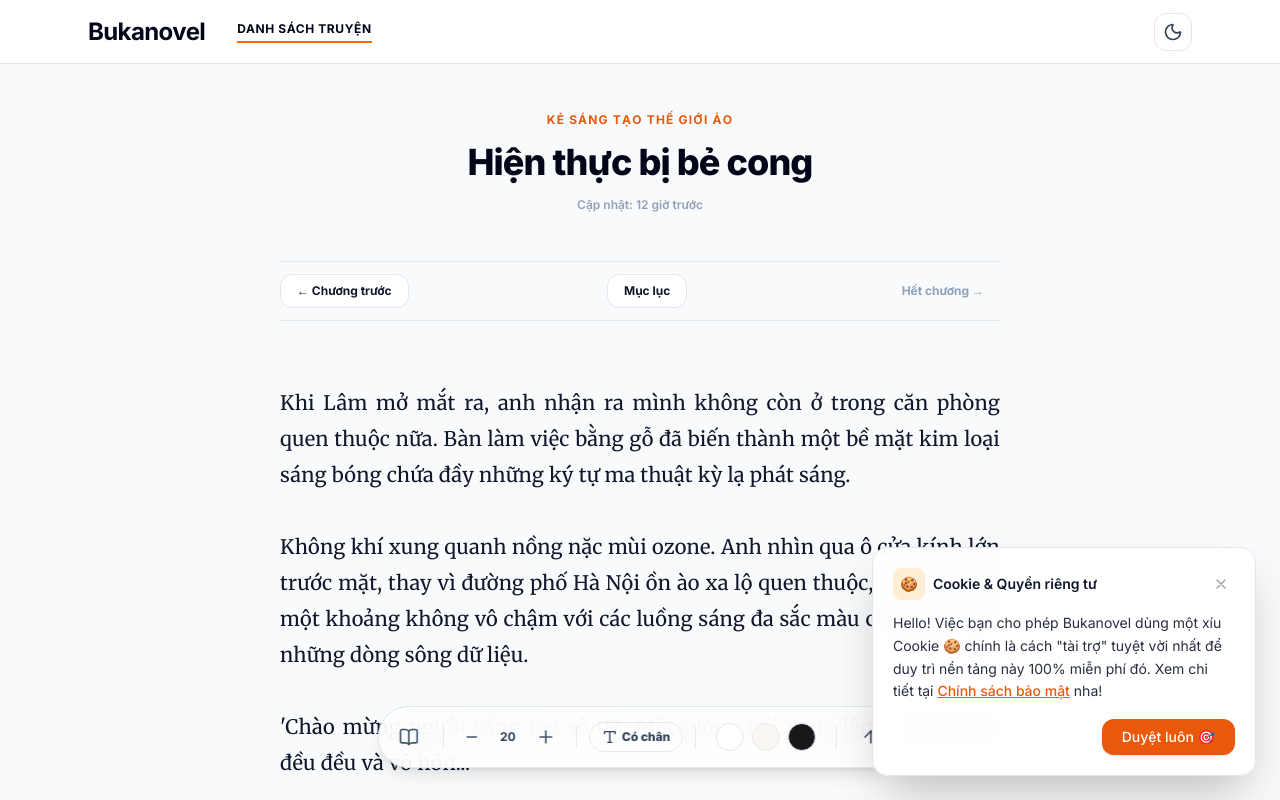
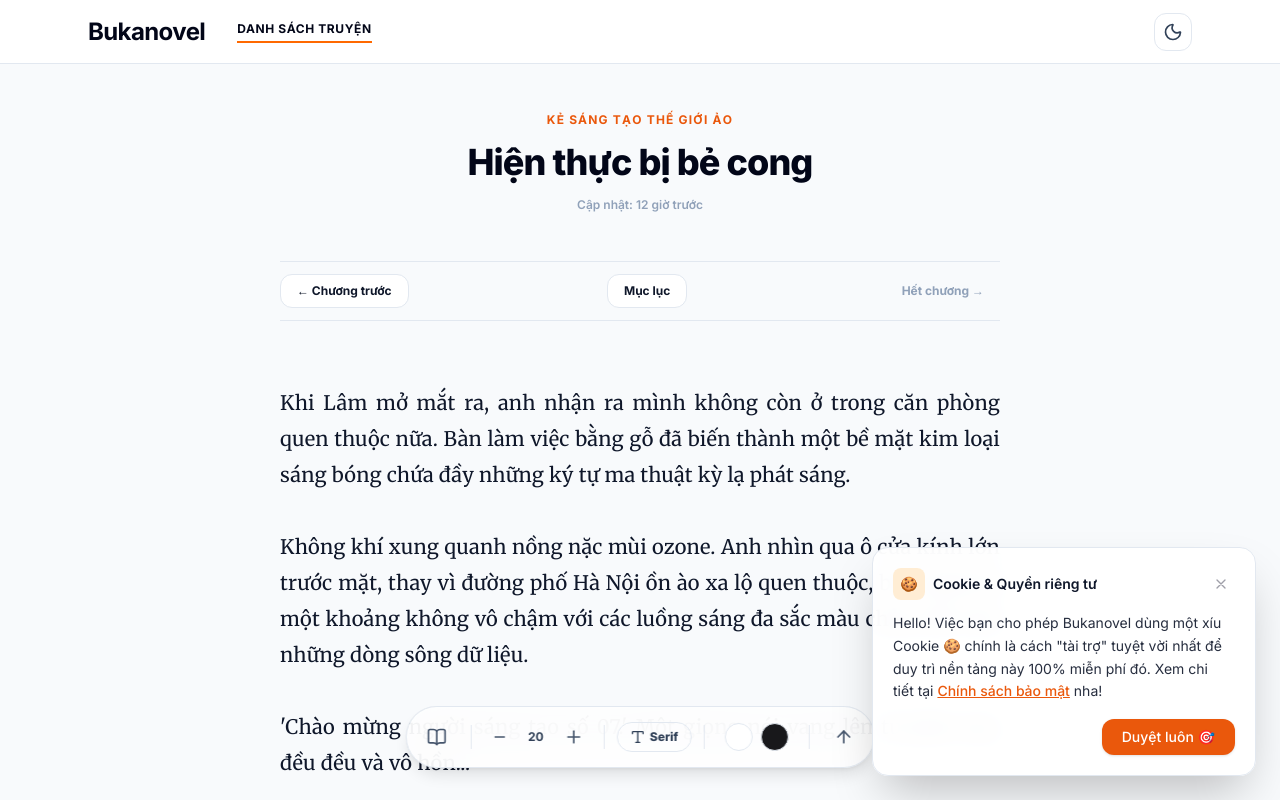
Before and after one commit to bukanovel/client, a Next.js app: page /truyen/ke-sang-tao-the-gioi-ao/chuong-2-hien-thuc-bi-be-cong in a window 1280 px wide. Shown: the top 800 px of the page. Built offline with nearby package versions, Linux system fonts and the light colour scheme.

Commit message:
fix: error detail and tools

```diff
--- a/app/truyen/[slug]/page.tsx
+++ b/app/truyen/[slug]/page.tsx
@@ -216,10 +216,3 @@ export default async function NovelDetailPage({ params }: Props) {
     </div>
   );
 }
-</main>
-
-      {/* Footer */}
-      <Footer />
-    </div>
-  );
-}
--- a/components/FloatingReaderToolbar.tsx
+++ b/components/FloatingReaderToolbar.tsx
@@ -8,7 +8,7 @@ import { BookOpen, Minus, Plus, Type, ArrowUp } from "lucide-react";
 interface Props {
   novelSlug: string;
   onFontSizeChange: (size: number) => void;
-  onThemeChange: (theme: "light" | "sepia" | "dark") => void;
+  onThemeChange: (theme: "light" | "dark") => void;
   fontFamily: "serif" | "sans";
   onFontFamilyChange: (font: "serif" | "sans") => void;
 }
@@ -33,7 +33,7 @@ export default function FloatingReaderToolbar({
     return () => clearTimeout(timer);
   }, []);
 
-  const activeTheme = mounted ? theme : "sepia";
+  const activeTheme = mounted ? theme : "light";
 
   // Load config from Local Storage on mount
   useEffect(() => {
@@ -91,7 +91,7 @@ export default function FloatingReaderToolbar({
     updateConfig(nextSize, fontFamily);
   };
 
-  const changeTheme = (nextTheme: "light" | "sepia" | "dark") => {
+  const changeTheme = (nextTheme: "light" | "dark") => {
     setTheme(nextTheme);
     onThemeChange(nextTheme);
   };
@@ -104,64 +104,65 @@ export default function FloatingReaderToolbar({
 
   return (
     <div
-      className={`fixed bottom-8 left-1/2 -translate-x-1/2 z-50 transition-all duration-300 ${
+      className={`fixed bottom-8 left-1/2 -translate-x-1/2 z-50 transition-all duration-300 max-w-[95vw] ${
         isVisible ? "translate-y-0 opacity-100" : "translate-y-20 opacity-0 pointer-events-none"
       }`}
     >
-      <div className="flex items-center gap-2 p-2 bg-white/90 dark:bg-zinc-900/90 backdrop-blur-xl border border-slate-200 dark:border-zinc-800 rounded-full shadow-lg">
+      <div className="flex items-center gap-1 sm:gap-2 p-1.5 sm:p-2 bg-white/90 dark:bg-zinc-900/90 backdrop-blur-xl border border-slate-200 dark:border-zinc-800 rounded-full shadow-lg overflow-x-auto scrollbar-none">
         {/* TOC Button */}
         <button
           onClick={() => router.push(`/truyen/${novelSlug}`)}
-          className="p-3 hover:bg-orange-500/10 text-slate-600 dark:text-zinc-400 hover:text-orange-600 dark:hover:text-orange-500 rounded-full transition-colors flex items-center justify-center cursor-pointer"
+          className="p-2 sm:p-3 hover:bg-orange-500/10 text-slate-600 dark:text-zinc-400 hover:text-orange-600 dark:hover:text-orange-500 rounded-full transition-colors flex items-center justify-center cursor-pointer shrink-0"
           title="Mục lục"
         >
-          <BookOpen className="w-5 h-5" />
+          <BookOpen className="w-4 h-4 sm:w-5 sm:h-5" />
         </button>
 
-        <div className="w-px h-6 bg-slate-200 dark:bg-zinc-850 mx-1"></div>
+        <div className="w-px h-5 sm:h-6 bg-slate-200 dark:bg-zinc-850 mx-0.5 sm:mx-1 shrink-0"></div>
 
         {/* Font Controls */}
-        <div className="flex items-center gap-1">
+        <div className="flex items-center gap-0.5 sm:gap-1 shrink-0">
           <button
             onClick={() => changeFontSize(-1)}
-            className="p-2 hover:bg-orange-500/10 text-slate-600 dark:text-zinc-400 hover:text-orange-600 dark:hover:text-orange-500 rounded-full transition-colors flex items-center justify-center cursor-pointer"
+            className="p-1.5 sm:p-2 hover:bg-orange-500/10 text-slate-600 dark:text-zinc-400 hover:text-orange-600 dark:hover:text-orange-500 rounded-full transition-colors flex items-center justify-center cursor-pointer"
             title="Giảm cỡ chữ"
           >
-            <Minus className="w-4 h-4" />
+            <Minus className="w-3.5 h-3.5 sm:w-4 sm:h-4" />
           </button>
-          <span className="w-8 text-center text-xs font-bold text-slate-700 dark:text-zinc-300 select-none">
+          <span className="w-6 sm:w-8 text-center text-[11px] sm:text-xs font-bold text-slate-700 dark:text-zinc-300 select-none">
             {fontSize}
           </span>
           <button
             onClick={() => changeFontSize(1)}
-            className="p-2 hover:bg-orange-500/10 text-slate-600 dark:text-zinc-400 hover:text-orange-600 dark:hover:text-orange-500 rounded-full transition-colors flex items-center justify-center cursor-pointer"
+            className="p-1.5 sm:p-2 hover:bg-orange-500/10 text-slate-600 dark:text-zinc-400 hover:text-orange-600 dark:hover:text-orange-500 rounded-full transition-colors flex items-center justify-center cursor-pointer"
             title="Tăng cỡ chữ"
           >
-            <Plus className="w-5 h-5" />
+            <Plus className="w-4 h-4 sm:w-5 sm:h-5" />
           </button>
         </div>
 
-        <div className="w-px h-6 bg-slate-200 dark:bg-zinc-850 mx-1"></div>
+        <div className="w-px h-5 sm:h-6 bg-slate-200 dark:bg-zinc-850 mx-0.5 sm:mx-1 shrink-0"></div>
 
         {/* Font Family Toggle */}
-        <div className="flex items-center">
+        <div className="flex items-center shrink-0">
           <button
             onClick={toggleFont}
-            className="px-3 py-1.5 text-xs font-extrabold border border-slate-200 dark:border-zinc-800 hover:border-orange-500/20 rounded-full hover:bg-orange-500/10 text-slate-700 dark:text-zinc-300 transition-all cursor-pointer flex items-center gap-1 select-none"
+            className="px-2 sm:px-3 py-1 sm:py-1.5 text-[10px] sm:text-xs font-extrabold border border-slate-200 dark:border-zinc-800 hover:border-orange-500/20 rounded-full hover:bg-orange-500/10 text-slate-700 dark:text-zinc-300 transition-all cursor-pointer flex items-center gap-0.5 sm:gap-1 select-none"
             title="Đổi phông chữ"
           >
-            <Type className="w-4 h-4" />
-            <span>{fontFamily === "serif" ? "Có chân" : "Không chân"}</span>
+            <Type className="w-3.5 h-3.5 sm:w-4 sm:h-4" />
+            <span className="hidden xs:inline">{fontFamily === "serif" ? "Có chân" : "Không chân"}</span>
+            <span className="xs:hidden">{fontFamily === "serif" ? "Serif" : "Sans"}</span>
           </button>
         </div>
 
-        <div className="w-px h-6 bg-slate-200 dark:bg-zinc-850 mx-1"></div>
+        <div className="w-px h-5 sm:h-6 bg-slate-200 dark:bg-zinc-850 mx-0.5 sm:mx-1 shrink-0"></div>
 
         {/* Appearance Toggle */}
-        <div className="flex items-center gap-2 px-2">
+        <div className="flex items-center gap-1 sm:gap-2 px-1 sm:px-2 shrink-0">
           <button
             onClick={() => changeTheme("light")}
-            className={`w-7 h-7 rounded-full bg-white border flex items-center justify-center cursor-pointer hover:scale-105 duration-200 ${
+            className={`w-6 h-6 sm:w-7 h-7 rounded-full bg-white border flex items-center justify-center cursor-pointer hover:scale-105 duration-200 ${
               activeTheme === "light"
                 ? "border-orange-600 dark:border-orange-500 ring-2 ring-orange-500/20"
                 : "border-slate-200 dark:border-zinc-850"
@@ -169,17 +170,8 @@ export default function FloatingReaderToolbar({
             title="Sáng"
           />
           <button
-            onClick={() => changeTheme("sepia")}
-            className={`w-7 h-7 rounded-full bg-[#FAF7F2] border flex items-center justify-center cursor-pointer hover:scale-105 duration-200 ${
-              activeTheme === "sepia"
-                ? "border-orange-600 dark:border-orange-500 ring-2 ring-orange-500/20"
-                : "border-slate-200 dark:border-zinc-850"
-            }`}
-            title="Bảo vệ mắt"
-          />
-          <button
             onClick={() => changeTheme("dark")}
-            className={`w-7 h-7 rounded-full bg-[#18181B] border flex items-center justify-center cursor-pointer hover:scale-105 duration-200 ${
+            className={`w-6 h-6 sm:w-7 h-7 rounded-full bg-[#18181B] border flex items-center justify-center cursor-pointer hover:scale-105 duration-200 ${
               activeTheme === "dark"
                 ? "border-orange-600 dark:border-orange-500 ring-2 ring-orange-500/20"
                 : "border-slate-200 dark:border-zinc-850"
@@ -188,15 +180,15 @@ export default function FloatingReaderToolbar({
           />
         </div>
 
-        <div className="w-px h-6 bg-slate-200 dark:bg-zinc-850 mx-1"></div>
+        <div className="w-px h-5 sm:h-6 bg-slate-200 dark:bg-zinc-850 mx-0.5 sm:mx-1 shrink-0"></div>
 
         {/* Scroll to Top */}
         <button
           onClick={() => window.scrollTo({ top: 0, behavior: "smooth" })}
-          className="p-3 hover:bg-orange-500/10 text-slate-600 dark:text-zinc-400 hover:text-orange-600 dark:hover:text-orange-500 rounded-full transition-colors flex items-center justify-center cursor-pointer"
+          className="p-2 sm:p-3 hover:bg-orange-500/10 text-slate-600 dark:text-zinc-400 hover:text-orange-600 dark:hover:text-orange-500 rounded-full transition-colors flex items-center justify-center cursor-pointer shrink-0"
           title="Lên đầu trang"
         >
-          <ArrowUp className="w-5 h-5" />
+          <ArrowUp className="w-4 h-4 sm:w-5 sm:h-5" />
         </button>
       </div>
     </div>
```
